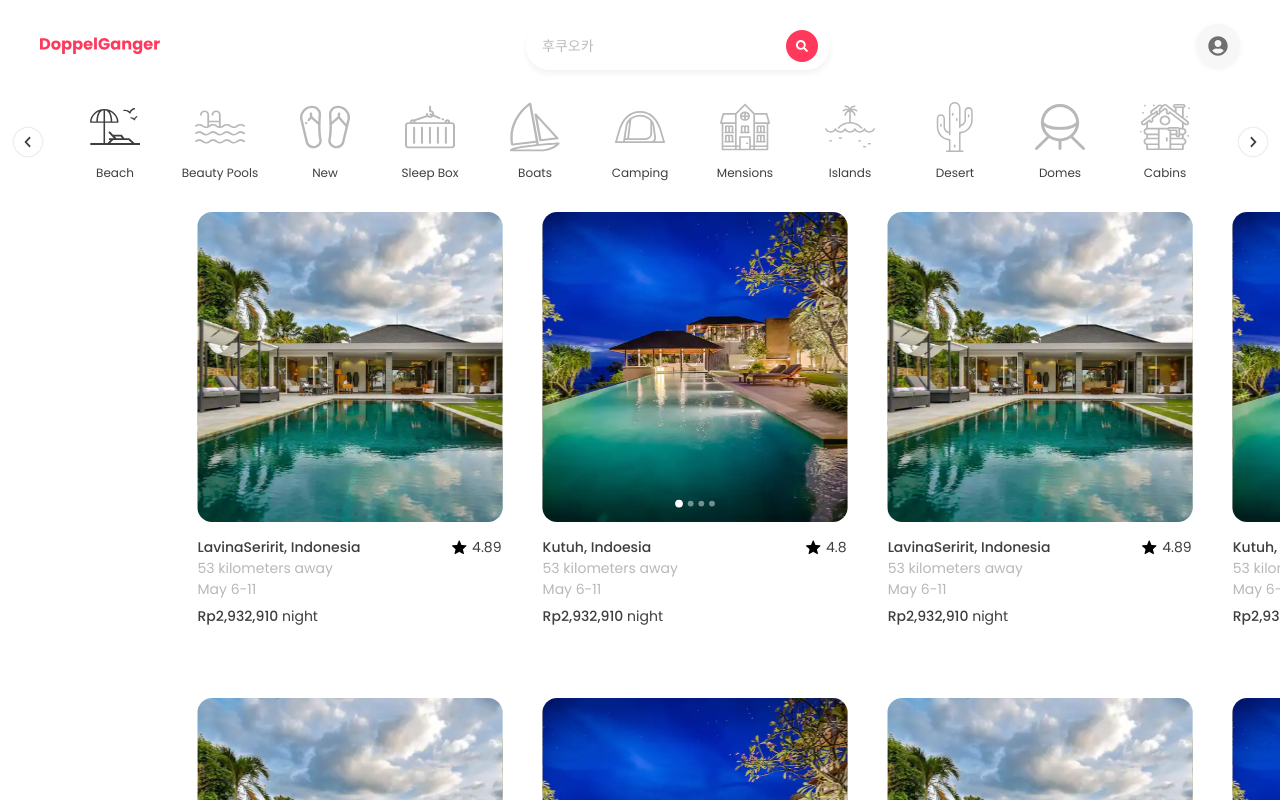
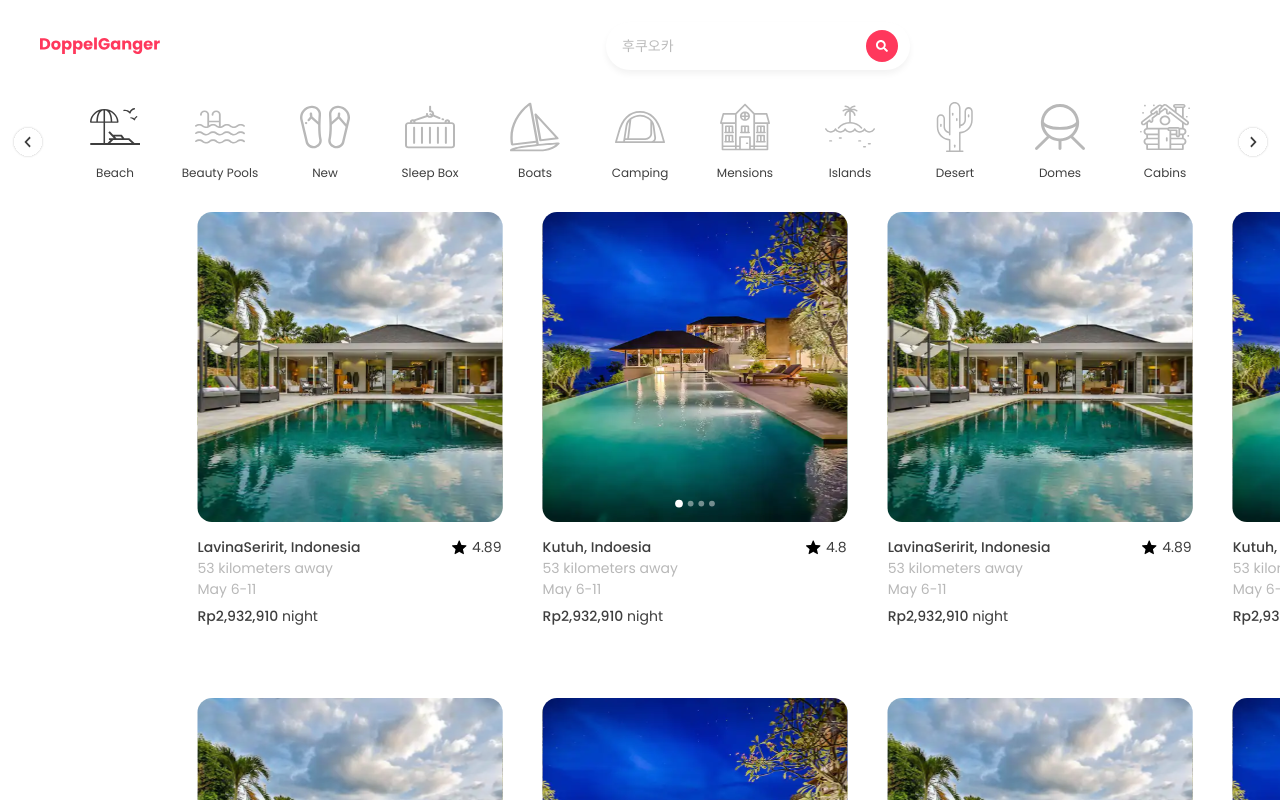
Before and after one commit to EFUB5-Doppelganger/Frontend, a Next.js app in the folder airbnb/: page / in a window 1280 px wide. Shown: the top 800 px of the page. Built offline with nearby package versions, Linux system fonts and the light colour scheme.

Commit message:
fix: 공통 컴포넌트 style 수정

```diff
--- a/airbnb/src/app/common/Footer.styles.ts
+++ b/airbnb/src/app/common/Footer.styles.ts
@@ -3,8 +3,6 @@ import styled from 'styled-components';
 export const Footer = styled.footer`
   height: 50px;
   width: 100%;
-  min-width: 900px;
-  max-width: 1900px;
   padding: 0 45px;
   display: flex;
   justify-content: space-between;
@@ -25,7 +23,6 @@ export const Section = styled.div`
 export const Item = styled.span`
   cursor: pointer;
   transition: color 0.2s;
-
   &:hover {
     color: #ff385c;
   }
--- a/airbnb/src/app/common/Header.styles.ts
+++ b/airbnb/src/app/common/Header.styles.ts
@@ -1,9 +1,7 @@
 import styled from 'styled-components';
 
 export const Header = styled.header`
-  max-width: 1900px;
-  width: 100%;
-  min-width: 900px;
+  width: 1440px;
   height: 92px;
   display: flex;
   align-items: center;
@@ -36,7 +34,6 @@ export const SearchInput = styled.input`
   font-size: 14px;
   color: #707070;
   padding-left: 4px;
-
   &::placeholder {
     color: #bbbbbb;
   }
--- /dev/null
+++ b/airbnb/src/app/page.module.css
@@ -0,0 +1,6 @@
+.main {
+  display: jflex;
+  width: 100%;
+  max-width: 800px;
+  flex-direction: column;
+}
```
